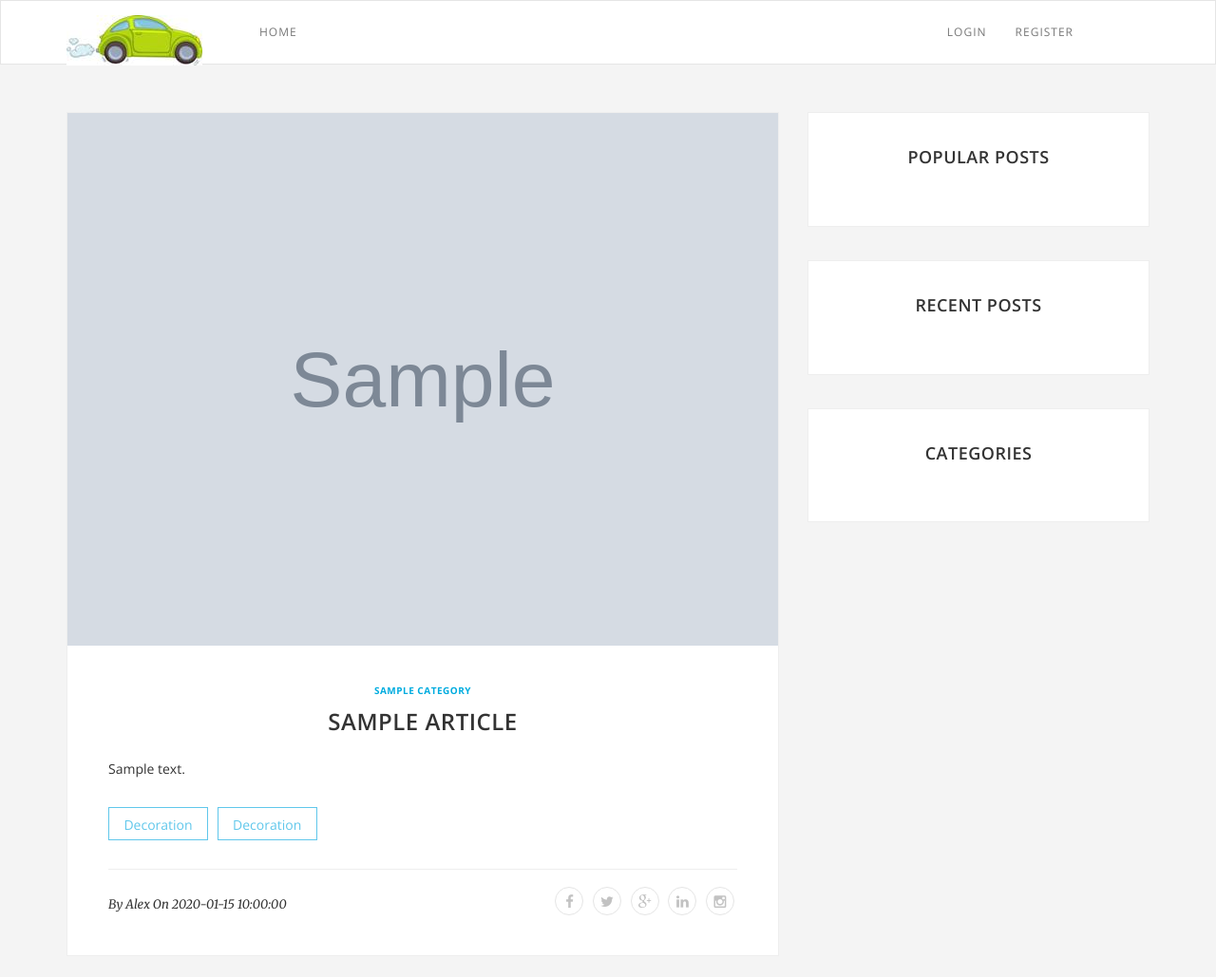
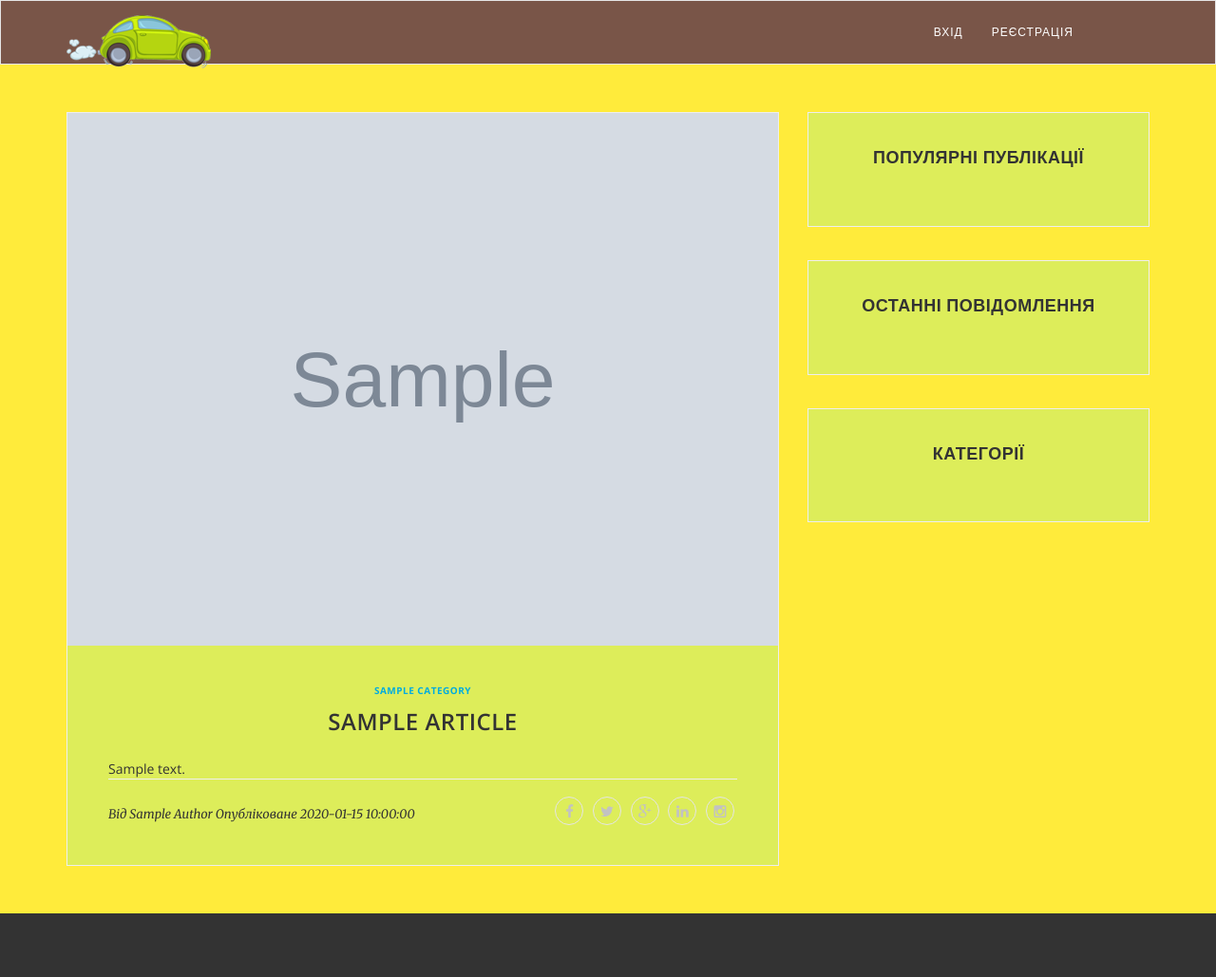
Before and after one commit to AlexHorAlex/autoblog, a Yii app: the page made by views/site/single.php in a window 1280 px wide. Shown: the top 1029 px of the page at 95% size. Run offline with PHP 8.4 and a stand-in for Yii, Linux system fonts and the light colour scheme; the template is opened without the code that fills it: most values are stand-ins (such as "Sample title", 1, 10 or a date in 2020); grey boxes marked "Sample" are stand-in pictures; data that the repository does not hold is empty; some libraries are stand-ins or nearby versions.

Commit message:
Додано дизайн сайту

```diff
--- a/controllers/SiteController.php
+++ b/controllers/SiteController.php
@@ -5,11 +5,11 @@ namespace app\controllers;
 use app\models\Article;
 use app\models\Category;
 use app\models\CommentForm;
-
 use Yii;
+use yii\data\Pagination;
 use yii\filters\AccessControl;
 use yii\web\Controller;
-use yii\web\Response;
+//use yii\web\Response;
 use yii\filters\VerbFilter;
 use app\models\LoginForm;
 use app\models\ContactForm;
@@ -65,7 +65,7 @@ class SiteController extends Controller
      */
     public function actionIndex()
     {
-        $data = Article::getAll(5);
+        $data = Article::getAll(3);
         $popular = Article::getPopular();
         $recent = Article::getRecent();
         $categories = Category::getAll();
--- a/models/User.php
+++ b/models/User.php
@@ -108,7 +108,9 @@ class User extends \yii\db\ActiveRecord implements IdentityInterface
 
     public function getImage()
     {
-        return $this->photo;
+        //return $this->photo;
+		// var_dump($this->photo);die;
+		return ($this->photo) ? '/public/images/'.$this->photo : '/no-image.png';   //author.png, author.jpg
     }
 
 }
--- a/modules/admin/Module.php
+++ b/modules/admin/Module.php
@@ -35,15 +35,15 @@ class Module extends \yii\base\Module
                 'class' =>  AccessControl::className(),
                 'denyCallback'  =>  function($rule, $action)
                 {
-                    throw new \yii\web\NotFoundHttpException();
+					throw new \yii\web\NotFoundHttpException();
                 },
                 'rules' =>  [
                     [
                         'allow' =>  true,
                         'matchCallback' =>  function($rule, $action)
                         {
-		/*if (Yii::$app->user->identity != NULL){return Yii::$app->user->identity->isAdmin;	} else {return 0;} */
-                          return (Yii::$app->user->identity != NULL) ? Yii::$app->user->identity->isAdmin : 0;
+	                	/*if (Yii::$app->user->identity != NULL){return Yii::$app->user->identity->isAdmin;	} else {return 0;} */
+                         return (Yii::$app->user->isGuest) ? 0 : Yii::$app->user->identity->isAdmin;
                         }
                     ]
                 ]
--- a/modules/admin/views/comment/index.php
+++ b/modules/admin/views/comment/index.php
@@ -32,7 +32,7 @@ $this->params['breadcrumbs'][] = $this->title;
                 <?php foreach($comments as $comment):?>
                     <tr>
                         <td><?= $comment->id?></td>
-                        <td><?= 'Alex'//$comment->user->name?></td>
+                        <td><?= $comment->user->name; //'Alex'?></td>
                         <td><?= $comment->text?></td>
                         <td>
                             <?php if($comment->isAllowed()):?>
--- a/views/layouts/main.php
+++ b/views/layouts/main.php
@@ -39,24 +39,48 @@ PublicAsset::register($this);
                     <span class="icon-bar"></span>
                     <span class="icon-bar"></span>
                 </button>
-                <a class="navbar-brand" href="index.html"><img src="/public/images/logo.jpg" alt=""></a>
+                <a class="navbar-brand" href="#"><img src="/public/images/logo.png" alt=""></a>
             </div>
 
             <div class="collapse navbar-collapse" id="bs-example-navbar-collapse-1">
-                <ul class="nav navbar-nav text-uppercase">
-                    <li><a data-toggle="dropdown" class="dropdown-toggle" href="#">Home</a> <!-- href="index.html" -->
-                    </li>
+		       	<ul class="nav navbar-nav text-uppercase">
+					 <?php if(Yii::$app->user->isGuest):?>
+					<!--  <li><a data-toggle="dropdown" class="dropdown-toggle" href="#">Home</a></li>-->
+					  <?php elseif(Yii::$app->user->identity->isAdmin):?>
+                       <li><a>
+                            <?= Html::beginForm(['/admin'], 'post')
+                            . Html::submitButton(
+							//'Edit ',
+                            'Редагування ',  //статичне замінювання тексту
+							['class' => 'btn btn-link logout', 'style'=>"padding-top:10px;"])
+                            . Html::endForm() ?>
+					   </a></li>
+					  <?php else: ?>
+				<!-- 	   <li><a data-toggle="dropdown" class="dropdown-toggle" href="#">Home</a></li> -->
+                     <?php endif;?>
                 </ul>
+			     <!-- href="index.html" -->
+            <!--    <ul class="nav navbar-nav text-uppercase">
+                    <li><a data-toggle="dropdown" class="dropdown-toggle" href="#">Home</a></li>
+                </ul>
+			-->
                 <div class="i_con">
                     <ul class="nav navbar-nav text-uppercase">
 					 <?php if(Yii::$app->user->isGuest):?>
-                        <li><a href="<?= Url::toRoute(['auth/login'])?>">Login</a></li>
-                        <li><a href="<?= Url::toRoute(['auth/signup'])?>">Register</a></li>
+                       <li><a href="<?= Url::toRoute(['auth/login'])?>">
+					<!--   Login   -->
+					       Вхід <!-- //статичне замінювання тексту-->
+					   </a></li>
+                        <li><a href="<?= Url::toRoute(['auth/signup'])?>">
+						<!--   Register  -->
+					       Реєстрація <!-- //статичне замінювання тексту-->
+						</a></li>
 					 <?php else: ?>
 					 <li><a>
                             <?= Html::beginForm(['/auth/logout'], 'post')
                             . Html::submitButton(
-                                'Logout (' . Yii::$app->user->identity->name /*"Alex"*/. ')',
+                                /*'Logout */ //статичне замінювання тексту
+								'Вихід (' . Yii::$app->user->identity->name /*"Alex"*/. ')',
                                 ['class' => 'btn btn-link logout', 'style'=>"padding-top:10px;"]
                             )
                             . Html::endForm() ?>
--- a/views/partials/comment.php
+++ b/views/partials/comment.php
@@ -3,18 +3,19 @@
     <?php foreach($comments as $comment):?>
         <div class="bottom-comment"><!--bottom comment-->
             <div class="comment-img">
-                <img width="50" class="img-circle" src="<?= '/no-image.png' // $comment->user->image; ?>" alt="">
+                <img width="50" class="img-circle" src="<?= $comment->user->image; //'/no-image.png';?>" alt="">
             </div>
 
             <div class="comment-text">
-                <a href="#" class="replay btn pull-right"> Replay</a>
-                <h5><?= 'Alex' //$comment->user->name;?></h5>
+                <a href="#" class="replay btn pull-right">
+			<!--	Replay-->
+				Повтор
+				</a>
+                <h5><?= $comment->user->name; //'Alex';?></h5>
 
                 <p class="comment-date">
                     <?= $comment->getDate();//'16-02-2023'//?>
                 </p>
-
-
                 <p class="para"><?= $comment->text; ?></p>
             </div>
         </div>
@@ -25,7 +26,10 @@
 
 <?php if(!Yii::$app->user->isGuest):?>
     <div class="leave-comment"><!--leave comment-->
-        <h4>Leave a reply</h4>
+        <h4>
+		<!--Leave a reply-->
+		Залиште відповідь
+		</h4>
         <?php if(Yii::$app->session->getFlash('comment')):?>
             <div class="alert alert-success" role="alert">
                 <?= Yii::$app->session->getFlash('comment'); ?>
@@ -36,10 +40,13 @@
             'options'=>['class'=>'form-horizontal contact-form', 'role'=>'form']])?>
         <div class="form-group">
             <div class="col-md-12">
-                <?= $form->field($commentForm, 'comment')->textarea(['class'=>'form-control','placeholder'=>'Write Message'])->label(false)?>
+                <?= $form->field($commentForm, 'comment')->textarea(['class'=>'form-control','placeholder'=>'Написати повідомлення'/*'Write Message'*/])->label(false)?>
             </div>
         </div>
-        <button type="submit" class="btn send-btn">Post Comment</button>
+        <button type="submit" class="btn send-btn">
+	<!--	Post Comment-->
+		Опублікувати коментар
+		</button>
         <?php \yii\widgets\ActiveForm::end();?>
     </div><!--end leave comment-->
 <?php endif;?>
--- a/views/partials/sidebar.php
+++ b/views/partials/sidebar.php
@@ -5,7 +5,10 @@ use yii\helpers\Url;
     <div class="primary-sidebar">
 
         <aside class="widget">
-            <h3 class="widget-title text-uppercase text-center">Popular Posts</h3>
+            <h3 class="widget-title text-uppercase text-center">
+		<!--	Popular Posts  -->
+			Популярні публікації
+			</h3>
             <?php
 
             foreach($popular as $article):?>
@@ -25,7 +28,10 @@ use yii\helpers\Url;
 
         </aside>
         <aside class="widget pos-padding">
-            <h3 class="widget-title text-uppercase text-center">Recent Posts</h3>
+            <h3 class="widget-title text-uppercase text-center">
+		<!--	Recent Posts  -->
+			Останні повідомлення
+			</h3>
             <?php foreach($recent as $article):?>
                 <div class="thumb-latest-posts">
                     <div class="media">
@@ -43,7 +49,10 @@ use yii\helpers\Url;
             <?php endforeach;?>
         </aside>
         <aside class="widget border pos-padding">
-            <h3 class="widget-title text-uppercase text-center">Categories</h3>
+            <h3 class="widget-title text-uppercase text-center">
+		<!-- Categories  -->
+			Категорії
+			</h3>
             <ul>
                 <?php foreach($categories as $category):?>
                     <li>
--- a/views/site/category.php
+++ b/views/site/category.php
@@ -34,7 +34,7 @@ use yii\widgets\LinkPager;
                                     </p>
                                 </div>
                                 <div class="social-share">
-                                    <span class="social-share-title pull-left text-capitalize">By <?= 'Alex'//$article->author->name;?> On <?= $article->getDate();?></span>
+                                    <span class="social-share-title pull-left text-capitalize">By <?= $article->author->name;//'Alex';?> On <?= $article->getDate();?></span>
 
                                 </div>
                             </div>
--- a/views/site/single.php
+++ b/views/site/single.php
@@ -22,15 +22,17 @@ use yii\helpers\Url;
                             <?= $article->content?>
                         </div>
                         <div class="decoration">
-                            <a href="#" class="btn btn-default">Decoration</a>
-                            <a href="#" class="btn btn-default">Decoration</a>
+                        <!--    <a href="#" class="btn btn-default">Decoration</a>
+                            <a href="#" class="btn btn-default">Decoration</a>-->
                         </div>
 
                         <div class="social-share">
 							<span
                                 class="social-share-title pull-left text-capitalize">
-								By <?= 'Alex'//$article->author->name?>
-								On <?= $article->getDate();?>
+								від <!--By -->
+								<?= $article->author->name;//'Alex'//?>
+								опубліковане <!--On -->
+								<?= $article->getDate();?>
 							</span>
                             <ul class="text-center pull-right">
                                 <li><a class="s-facebook" href="#"><i class="fa fa-facebook"></i></a></li>
--- a/web/public/css/style.css
+++ b/web/public/css/style.css
@@ -43,7 +43,7 @@ Table of contents
 --------------------------------------*/
 body {
     font-family: 'Open Sans', sans-serif;
-    background: #F4F4F4;
+    background: #ffeb3b; /*#F4F4F4;*/
 }
 
 span, p, input {
@@ -78,16 +78,18 @@ ul {
 header
 ---------------------*/
 .main-menu.navbar-default {
-    background-color: #fff;
+    background-color: #795548;/*#fff;*/
     border-color: #e5e5e5;
     border-radius: 0;
 }
 
 .navbar-default .navbar-nav > li > a {
-    color: #777;
+    color: #fff;/*#777;*/
     line-height: 36px;
 }
-
+.navbar-default .btn-link {
+    color: #fff;
+}
 .main-menu .navbar-brand > img {
     display: block;
     margin-right: 45px;
@@ -315,7 +317,7 @@ article {
 }
 
 .entry-header h1 a:hover {
-    color: #00acdf;
+    color: #009688 /*#00acdf;*/
 }
 
 .post-thumb img {
@@ -330,8 +332,8 @@ a.more-link {
     text-decoration: none;
     margin: 24px 0 28px;
     display: inline-block;
-    color: #00BFF3;
-    border: 1px solid #eee;
+    color: #3645f4; /*#00BFF3;*/
+    border: 1px solid  #00bcd4;/*#eee;*/
     -webkit-transition: all 0.5s;
     transition: all 0.5s;
 }
@@ -343,7 +345,7 @@ a.more-link:hover {
 }
 
 .post {
-    background: #fff;
+    background: #90f19e4f;/* #fff;*/
     margin-bottom: 50px;
 }
 
@@ -503,7 +505,7 @@ about me
 .widget {
     padding: 37px 30px;
     margin-bottom: 35px;
-    background-color: #fff;
+    background-color:#90f19e4f;/* #fff;*/
     border: 1px solid #eee;
 }
 
```
Also changed, not shown: config/web.php (+12 -0 lines), controllers/AuthController.php (+5 -3 lines), views/site/index.php (+9 -6 lines), web/public/images/logo.png (added), web/uploads/1ce9539ab894d14638a84feff5f594da.jpg (deleted), web/uploads/5a79719ee0d2c034fbda16dcc31cfee8.jpg (added), web/uploads/8341cafa314c68f215f6ed71f7e07e2c.jpg (added), web/uploads/95aedfafb59f27bd63396f31ba29f273.jpg (added), web/uploads/ac68bd10cb1044350b323b75020a3ea4.jpg (added).
